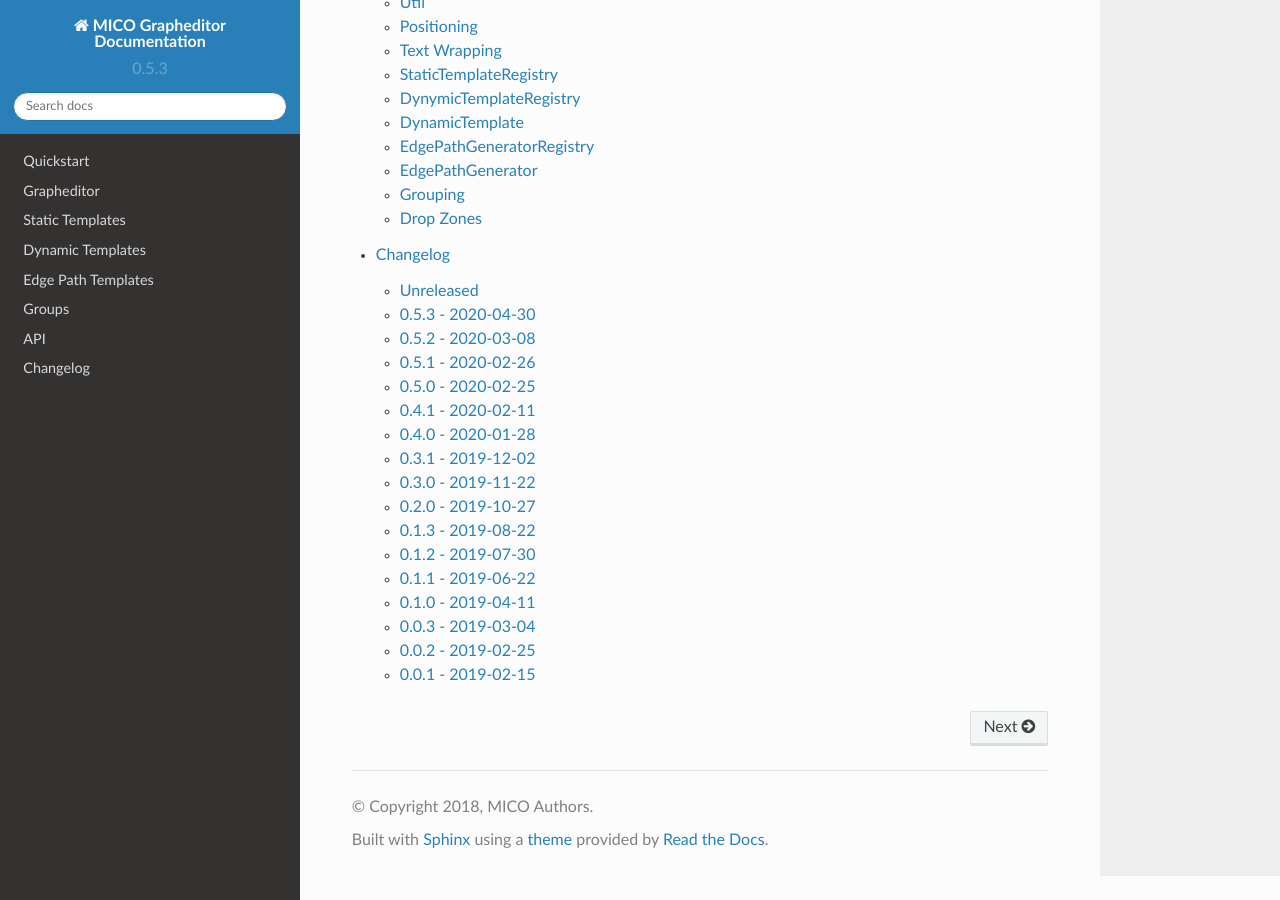
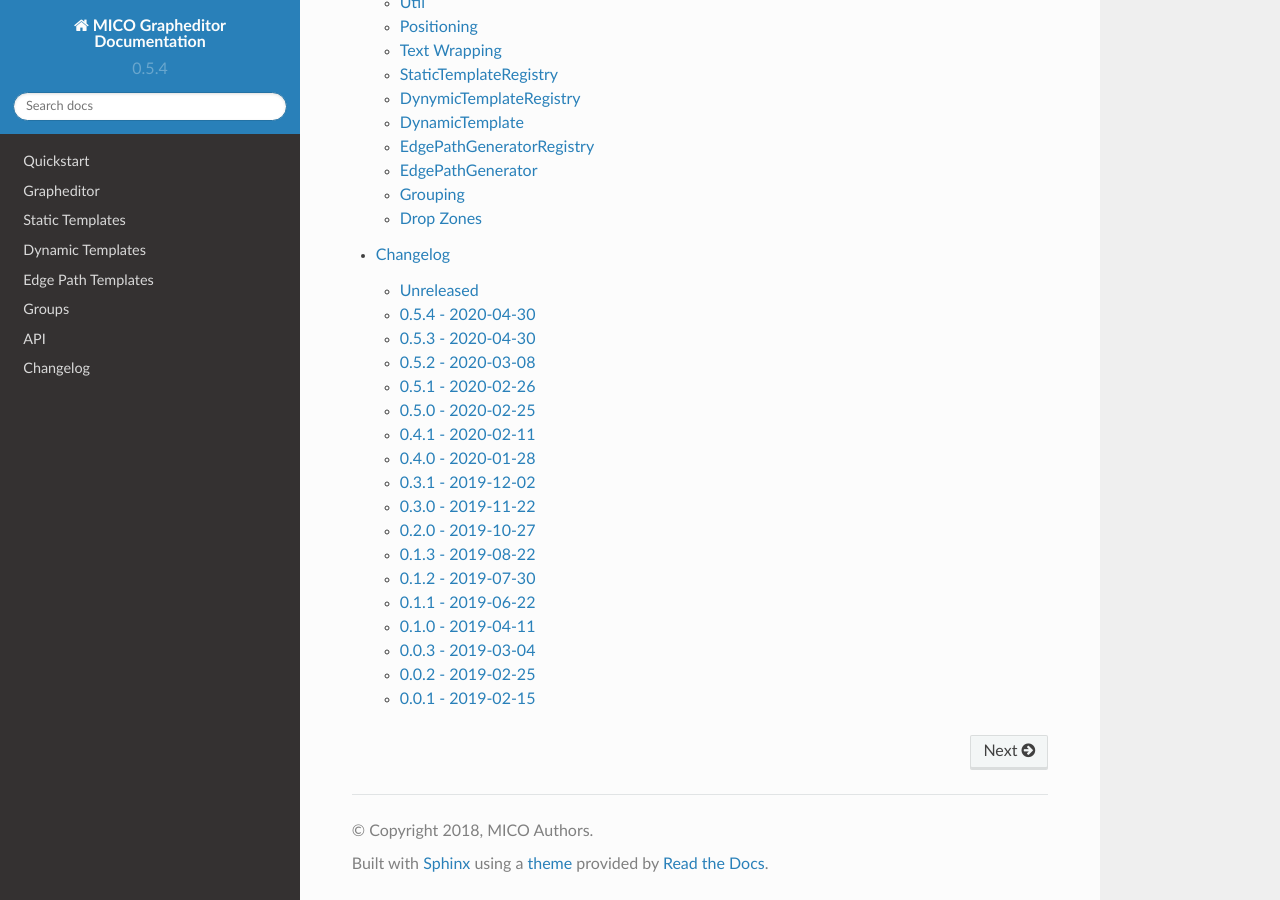
Before and after one commit to UST-MICO/grapheditor, a Sphinx documentation site: the page built from docs/index.rst, in a window 1280 px wide and 900 px high, scrolled down 2378 px. Built offline with Sphinx 7.4.7 and the Read the Docs theme 2.0.0, drawn with Linux system fonts in a browser that asks for light colours; formulas are drawn with MathJax 3.

Commit message:
Bump version number
Fix failing build when used in a typescript project

```diff
--- a/docs/conf.py
+++ b/docs/conf.py
@@ -152,9 +152,9 @@ copyright = '2018, MICO Authors'
 author = 'MICO Authors'
 
 # The short X.Y version
-version = '0.5.3'
+version = '0.5.4'
 # The full version, including alpha/beta/rc tags
-release = '0.5.3'
+release = '0.5.4'
 
 
 # -- General configuration ---------------------------------------------------
--- a/package.json
+++ b/package.json
@@ -1,6 +1,6 @@
 {
   "name": "@ustutt/grapheditor-webcomponent",
-  "version": "0.5.3",
+  "version": "0.5.4",
   "description": "Webcomponent for displaying and editing graphs.",
   "author": "Fabian Bühler",
   "main": "./lib/index.js",
@@ -8,7 +8,7 @@
   "typesVersions": {
     ">=3.6": {
       "*": [
-        "./lib/index.d.ts"
+        "*"
       ]
     }
   },
```
Also changed, not shown: CHANGELOG.md (+9 -1 lines), 1 other file.
